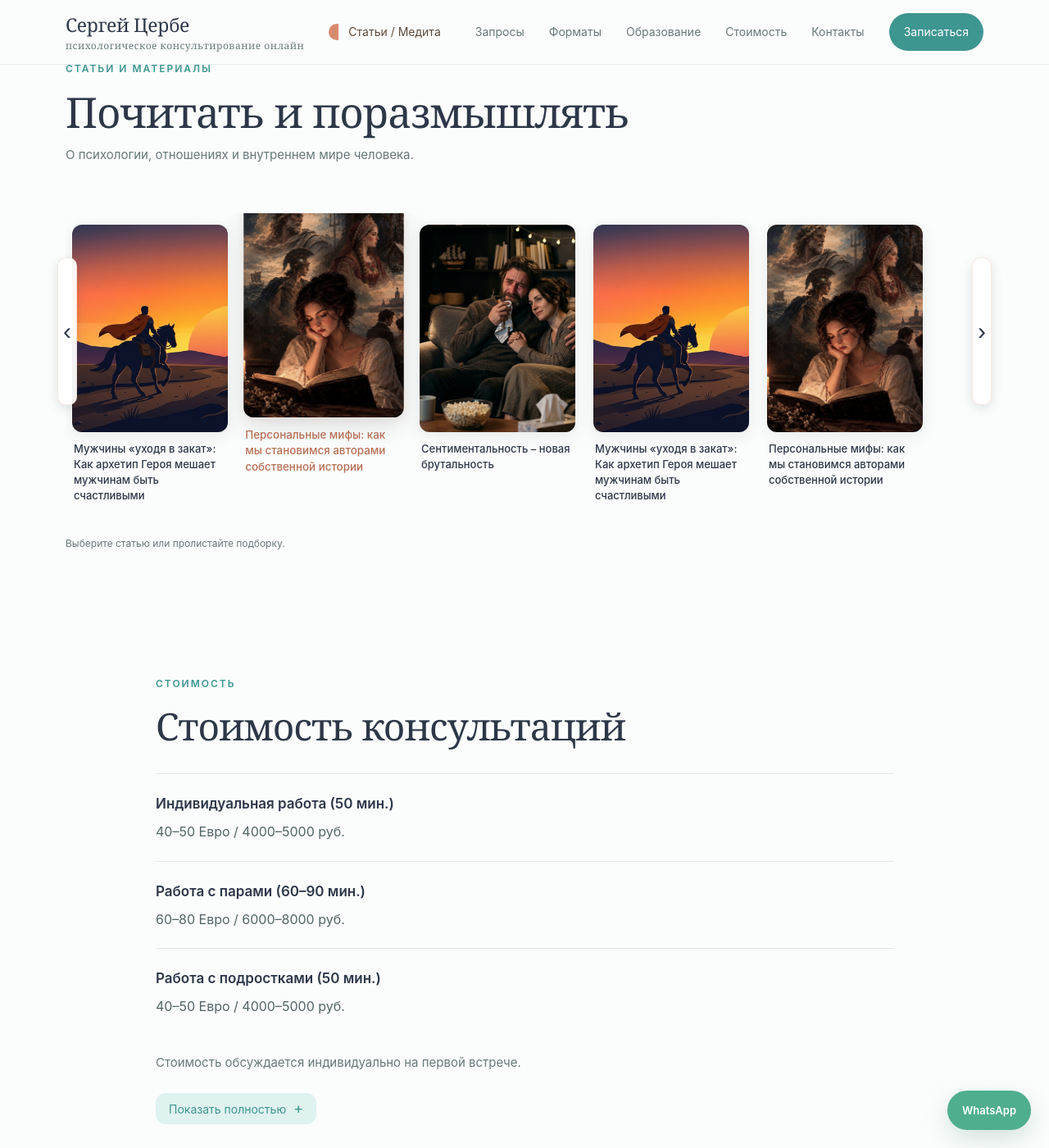
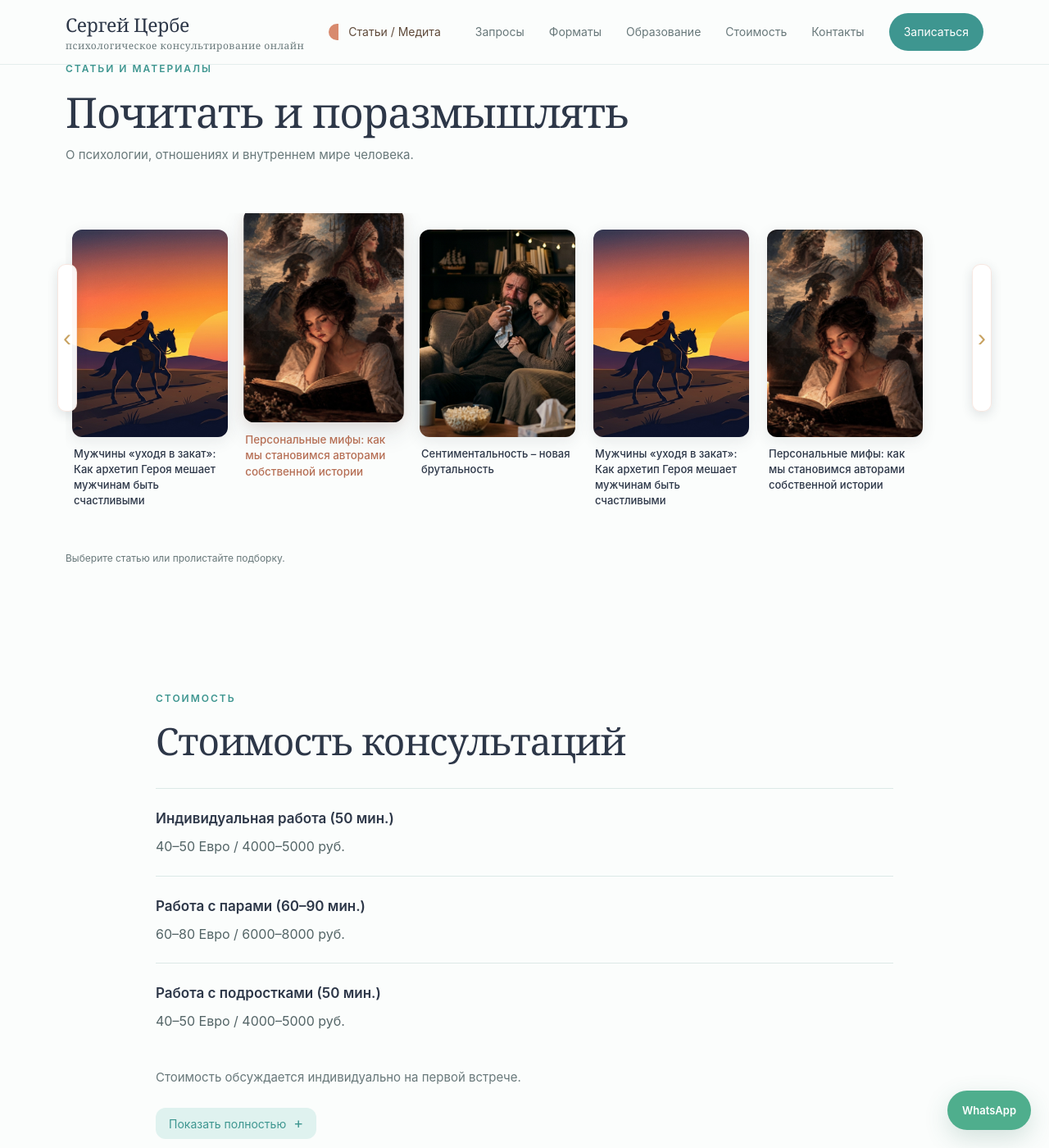
Before and after one commit to zerbe25-gif/zerbe25-gif.github.io, a Jekyll site: the page built from index.html, in a window 1280 px wide and 1400 px high, scrolled down 4945 px. Shown: the whole window at 82% size. Built offline with Jekyll 4.4.1, drawn with Linux system fonts in a browser that asks for light colours.

Commit message:
Update index.html

```diff
--- a/index.html
+++ b/index.html
@@ -1326,7 +1326,7 @@
 
 .article-carousel {
   position: relative;
-  padding: 30px 0 12px;
+  padding: 30px 0 20px;
 }
 
 .article-carousel-viewport {
@@ -1347,7 +1347,7 @@
   display: flex;
   align-items: stretch;
   gap: 22px;
-  padding: 14px 8px 20px;
+  padding: 20px 8px 24px;
 }
 
 .article-carousel-card {
@@ -1445,7 +1445,7 @@
   border: 1px solid rgba(216, 138, 110, 0.20);
   border-radius: 10px;
   background: rgba(255, 255, 255, 0.94);
-  color: #2D3748;
+  color: #C8A261;
   box-shadow: 0 4px 14px rgba(45, 55, 72, 0.14);
   cursor: pointer;
   transition:
@@ -1505,12 +1505,12 @@
 
  .article-carousel-arrow {
   width: 21px;
-  height: 25%;
+  height: 35%;
   min-height: 40px;
   max-height: 90px;
-  top: 77%;
+  top: 40%;
   transform: translateY(-50%);
-  background: rgba(255, 255, 255, 0.96);
+  background: rgba(255, 255, 255, 0.9);
 }
 
   .article-carousel-prev {
```
